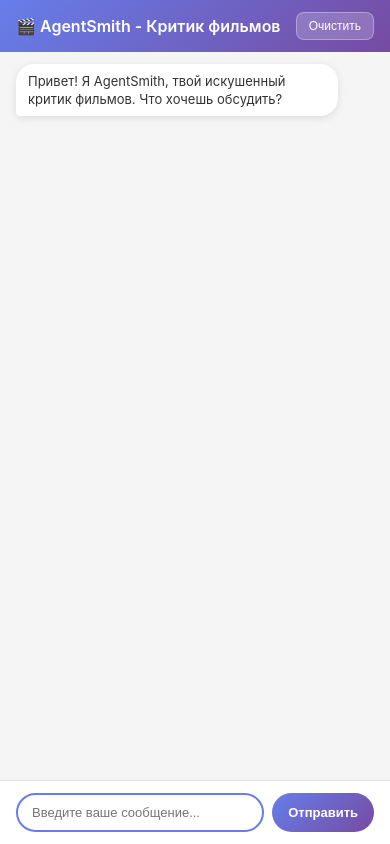
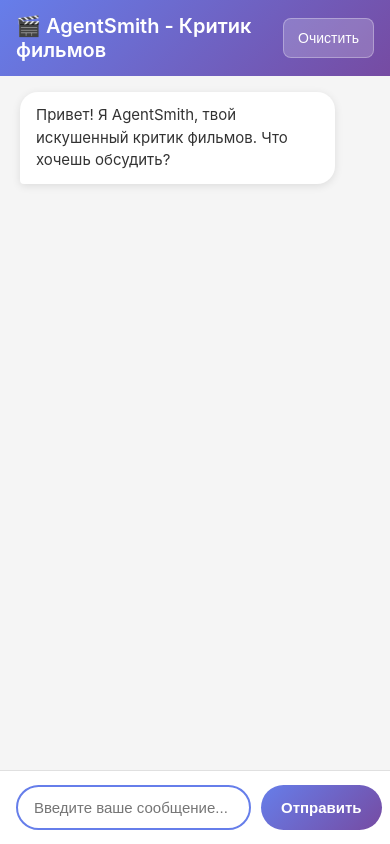
Before and after one commit to KotlinWay/AgentSmith, a Flask app: page / in a window 390 px wide. Run offline with Flask 3, Linux system fonts and the light colour scheme.

Commit message:
mobile adaptive

```diff
--- a/static/style.css
+++ b/static/style.css
@@ -194,6 +194,7 @@ body {
     body {
         padding: 0;
         height: 100vh;
+        -webkit-text-size-adjust: 100%;
     }
 
     .container {
@@ -204,65 +205,89 @@ body {
     }
 
     .chat-header {
-        padding: 12px 16px;
+        padding: 16px 20px;
+        min-height: 60px;
     }
 
     .chat-header h1 {
-        font-size: 18px;
+        font-size: 22px;
         font-weight: 600;
     }
 
     .clear-btn {
-        padding: 6px 12px;
-        font-size: 12px;
+        padding: 10px 16px;
+        font-size: 15px;
+        min-height: 40px;
     }
 
     .chat-messages {
-        padding: 12px 16px;
+        padding: 16px 20px;
     }
 
     .message-content {
         max-width: 85%;
-        padding: 10px 14px;
-        font-size: 14px;
+        padding: 14px 18px;
+        font-size: 16px;
+        line-height: 1.5;
     }
 
     .chat-input-container {
-        padding: 12px 16px;
-        gap: 8px;
+        padding: 16px 20px;
+        gap: 10px;
     }
 
     #messageInput {
-        padding: 10px 14px;
-        font-size: 14px;
+        padding: 14px 18px;
+        font-size: 16px;
+        min-height: 48px;
+        -webkit-appearance: none;
+        border-radius: 24px;
     }
 
     #sendBtn {
-        padding: 10px 20px;
-        font-size: 14px;
+        padding: 14px 24px;
+        font-size: 16px;
+        min-height: 48px;
         white-space: nowrap;
+        -webkit-tap-highlight-color: transparent;
     }
 }
 
 /* Для очень маленьких экранов */
 @media (max-width: 480px) {
+    .chat-header {
+        padding: 14px 16px;
+    }
+
     .chat-header h1 {
-        font-size: 16px;
+        font-size: 20px;
+    }
+
+    .clear-btn {
+        padding: 8px 14px;
+        font-size: 14px;
     }
 
     .message-content {
         max-width: 90%;
-        padding: 8px 12px;
-        font-size: 13px;
+        padding: 12px 16px;
+        font-size: 15px;
+    }
+
+    .chat-input-container {
+        padding: 14px 16px;
     }
 
     #messageInput {
-        font-size: 13px;
+        padding: 12px 16px;
+        font-size: 15px;
+        min-height: 44px;
     }
 
     #sendBtn {
-        padding: 10px 16px;
-        font-size: 13px;
+        padding: 12px 20px;
+        font-size: 15px;
+        min-height: 44px;
     }
 }
 
--- a/templates/index.html
+++ b/templates/index.html
@@ -2,7 +2,7 @@
 <html lang="ru">
 <head>
     <meta charset="UTF-8">
-    <meta name="viewport" content="width=device-width, initial-scale=1.0">
+    <meta name="viewport" content="width=device-width, initial-scale=1.0, maximum-scale=5.0, user-scalable=yes">
     <title>AgentSmith Chat</title>
     <link rel="stylesheet" href="{{ url_for('static', filename='style.css') }}">
 </head>
```
